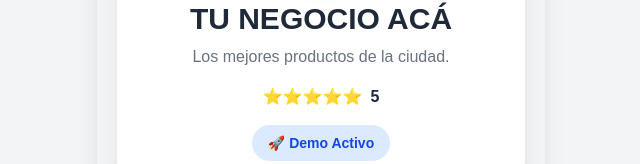
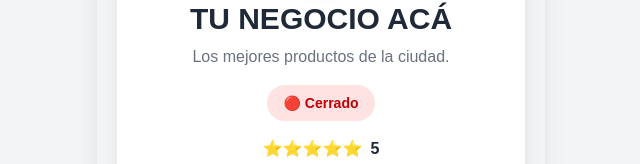
Before and after one commit to pedido360/demo, a Next.js app: page /demo in a window 1280 px wide. Shown: the part 376-540 px from the top of the page, without its empty margins (319-959 px from the left). Built offline with nearby package versions, Linux system fonts and the light colour scheme.

Commit message:
feat: implement restaurant opening hours with automatic open/closed indicator

```diff
--- a/app/[slug]/page.tsx
+++ b/app/[slug]/page.tsx
@@ -15,6 +15,10 @@ import {
 import {
     getProducts,
 } from "@/lib/repositories/product.repository";
+
+import {
+    getRestaurantHours,
+} from "@/lib/repositories/restaurant-hours.repository";
 
 interface RestaurantPageProps {
     params: Promise<{
@@ -43,10 +47,16 @@ export default async function RestaurantPage({
                 restaurant.id
             );
 
+        const hours =
+            await getRestaurantHours(
+                restaurant.id
+            );
+
         const data: RestaurantPageData = {
             restaurant,
             categories,
             products,
+            hours,
         };
 
         return (
--- a/components/admin/restaurants/form/RestaurantEditor.tsx
+++ b/components/admin/restaurants/form/RestaurantEditor.tsx
@@ -182,18 +182,7 @@ export default function RestaurantEditor({
 
             setProducts(productsData);
 
-            if (hoursData.length > 0) {
-
-                setHours(
-                    hoursData.map((hour) => ({
-                        dayOfWeek: hour.day_of_week,
-                        isOpen: hour.is_open,
-                        openTime: hour.open_time ?? "08:00",
-                        closeTime: hour.close_time ?? "22:00",
-                    }))
-                );
-
-            }
+            setHours(hoursData);
 
         } catch (error) {
 
--- a/components/restaurant/RestaurantContent.tsx
+++ b/components/restaurant/RestaurantContent.tsx
@@ -52,6 +52,7 @@ export default function RestaurantContent({
 
             <RestaurantHero
                 restaurant={data.restaurant}
+                hours={data.hours}
             />
 
             <section className="mx-auto mt-6 max-w-2xl px-5">
--- a/components/restaurant/RestaurantHero.tsx
+++ b/components/restaurant/RestaurantHero.tsx
@@ -1,15 +1,22 @@
 import { Restaurant } from "@/types/restaurant";
+
+import { RestaurantHour } from "@/types/restaurant-hour";
+import { isRestaurantOpen } from "@/lib/utils/isRestaurantOpen";
 
 interface RestaurantHeroProps {
     restaurant: Restaurant;
+    hours?: RestaurantHour[];
 }
 
 export default function RestaurantHero({
     restaurant,
+    hours,
 }: RestaurantHeroProps) {
-
     const isDemo =
         restaurant.slug === "demo";
+
+    const open = isRestaurantOpen(hours ?? []);
+
 
     return (
         <section className="bg-gray-100">
@@ -64,6 +71,21 @@ export default function RestaurantHero({
                     <p className="mt-2 text-center text-gray-500">
                         {restaurant.description}
                     </p>
+
+                    <div className="mt-4 flex justify-center">
+
+                        <span
+                            className={`rounded-full px-4 py-2 text-sm font-semibold ${open
+                                ? "bg-green-100 text-green-700"
+                                : "bg-red-100 text-red-700"
+                                }`}
+                        >
+                            {open
+                                ? "🟢 Abierto ahora"
+                                : "🔴 Cerrado"}
+                        </span>
+
+                    </div>
 
                     {/* Rating */}
                     <div className="mt-4 flex items-center justify-center gap-2">
--- a/lib/repositories/restaurant-hours.repository.ts
+++ b/lib/repositories/restaurant-hours.repository.ts
@@ -30,7 +30,7 @@ export async function createRestaurantHours(
 
 export async function getRestaurantHours(
     restaurantId: string
-) {
+): Promise<RestaurantHour[]> {
 
     const { data, error } = await supabase
         .from("restaurant_hours")
@@ -45,7 +45,14 @@ export async function getRestaurantHours(
         throw new Error(error.message);
     }
 
-    return data;
+    return (data ?? []).map((hour) => ({
+        id: hour.id,
+        restaurantId: hour.restaurant_id,
+        dayOfWeek: hour.day_of_week,
+        isOpen: hour.is_open,
+        openTime: hour.open_time ?? "",
+        closeTime: hour.close_time ?? "",
+    }));
 
 }
 
--- /dev/null
+++ b/lib/utils/isRestaurantOpen.ts
@@ -0,0 +1,77 @@
+import { RestaurantHour } from "@/types/restaurant-hour";
+
+export function isRestaurantOpen(
+    hours: RestaurantHour[]
+): boolean {
+
+    const now = new Date();
+
+    const day = now.getDay();
+
+
+    const today = hours.find(hour => {
+
+        console.log(
+            "Comparando:",
+            hour.dayOfWeek,
+            typeof hour.dayOfWeek,
+            "==",
+            day,
+            typeof day
+        );
+
+        return Number(hour.dayOfWeek) === day;
+
+    });
+
+
+
+    if (!today) {
+
+
+
+        return false;
+
+    }
+
+    if (!today.isOpen) {
+
+
+
+        return false;
+
+    }
+
+    const currentMinutes =
+        now.getHours() * 60 +
+        now.getMinutes();
+
+    const [openHour, openMinute] =
+        today.openTime
+            .split(":")
+            .map(Number);
+
+    const [closeHour, closeMinute] =
+        today.closeTime
+            .split(":")
+            .map(Number);
+
+    const openMinutes =
+        openHour * 60 +
+        openMinute;
+
+    const closeMinutes =
+        closeHour * 60 +
+        closeMinute;
+
+
+
+    const isOpen =
+        currentMinutes >= openMinutes &&
+        currentMinutes <= closeMinutes;
+
+
+
+    return isOpen;
+
+}
--- a/types/restaurant-page.ts
+++ b/types/restaurant-page.ts
@@ -1,9 +1,11 @@
 import { Category } from "./category";
 import { Product } from "./product";
 import { Restaurant } from "./restaurant";
+import { RestaurantHour } from "./restaurant-hour";
 
 export interface RestaurantPageData {
     restaurant: Restaurant;
     categories: Category[];
     products: Product[];
+    hours?: RestaurantHour[];
 }
```
